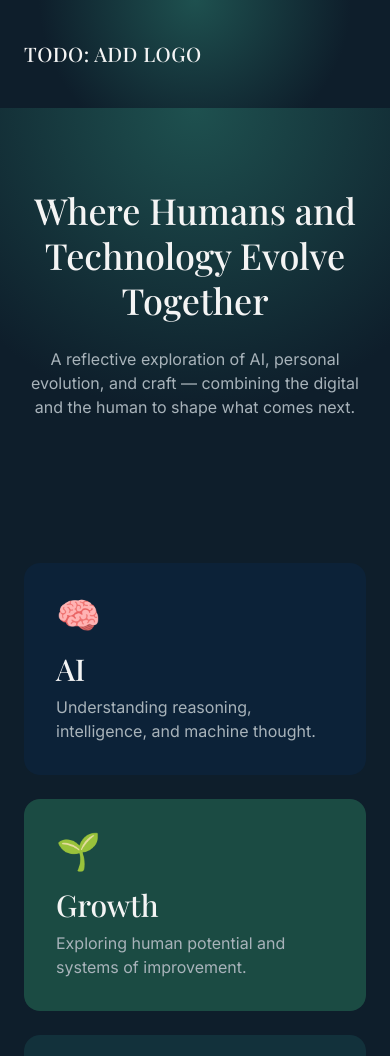
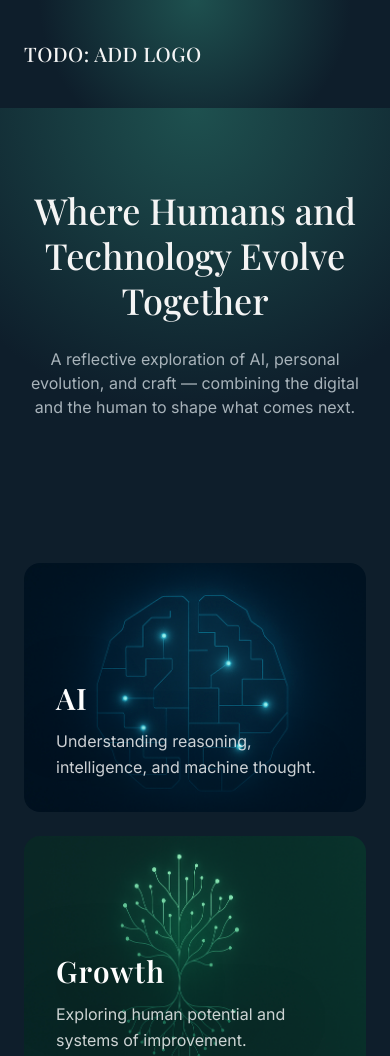
Before and after one commit to turtleand/portal, an Astro site: page / in a window 390 px wide. Shown: the top 1056 px of the page. Built offline with nearby package versions, Linux system fonts and the light colour scheme; Astro itself is replaced by a stand-in of ours.

Commit message:
Card improvements

```diff
--- a/src/components/DomainCard.astro
+++ b/src/components/DomainCard.astro
@@ -1,11 +1,14 @@
 ---
-const { label, emoji, tagline, href, variant, delay = 0 } = Astro.props;
+const { label, emoji, tagline, href, variant, delay = 0, image } = Astro.props;
 const backgroundClasses = {
   ai: "bg-card-ai",
   growth: "bg-card-growth",
   build: "bg-card-build",
   blockchain: "bg-card-blockchain",
 };
+const hasImage = Boolean(image);
+const animationDelay = `${delay}ms`;
+const imageState = hasImage ? "pending" : "false";
 ---
 
 <a
@@ -32,13 +35,35 @@ const backgroundClasses = {
       "animate-fadeUp": true,
       [backgroundClasses[variant] ?? "bg-card-ai"]: true,
     }}
-    style={`animation-delay: ${delay}ms;`}
+    data-domain-card
+    data-variant={variant}
+    data-has-image={hasImage ? "true" : "false"}
+    data-image-ready={imageState}
+    style={`animation-delay: ${animationDelay};`}
   >
-    <div class="space-y-4">
-      <span class="text-4xl" aria-hidden="true">{emoji}</span>
-      <div>
-        <h2 class="font-heading text-3xl">{label}</h2>
-        <p class="text-muted mt-2 text-base">{tagline}</p>
+    {
+      hasImage && (
+        <img
+          class="card-media"
+          src={image}
+          alt=""
+          loading="lazy"
+          decoding="async"
+          aria-hidden="true"
+          onload="this.closest('[data-domain-card]').dataset.imageReady = 'true';"
+          onerror="this.closest('[data-domain-card]').dataset.imageReady = 'false'; this.remove();"
+        />
+      )
+    }
+    <div class="card-body flex flex-col gap-5 pt-2">
+      <span class="domain-emoji" aria-hidden="true">{emoji}</span>
+      <div class="space-y-3 text-left">
+        <h2 class="font-heading text-[1.85rem] md:text-[2rem] leading-tight font-semibold tracking-[0.04em] text-white drop-shadow-[0_8px_32px_rgba(0,0,0,0.65)]">
+          {label}
+        </h2>
+        <p class="text-base text-white/80 leading-relaxed max-w-[32ch] font-normal drop-shadow-[0_5px_24px_rgba(0,0,0,0.55)]">
+          {tagline}
+        </p>
       </div>
     </div>
   </div>
--- a/src/components/QuadrantGrid.astro
+++ b/src/components/QuadrantGrid.astro
@@ -1,5 +1,15 @@
 ---
 import DomainCard from "./DomainCard.astro";
+import aiBackgroundAsset from "../images/ai.png";
+import growthBackgroundAsset from "../images/growth.png";
+import buildBackgroundAsset from "../images/build.png";
+import blockchainBackgroundAsset from "../images/blockchain.png";
+
+const aiBackground = aiBackgroundAsset.src ?? aiBackgroundAsset;
+const growthBackground = growthBackgroundAsset.src ?? growthBackgroundAsset;
+const buildBackground = buildBackgroundAsset.src ?? buildBackgroundAsset;
+const blockchainBackground =
+  blockchainBackgroundAsset.src ?? blockchainBackgroundAsset;
 
 const domains = [
   {
@@ -8,6 +18,7 @@ const domains = [
     tagline: "Understanding reasoning, intelligence, and machine thought.",
     href: "https://ai.turtleand.com",
     variant: "ai",
+    image: aiBackground,
   },
   {
     label: "Growth",
@@ -15,6 +26,7 @@ const domains = [
     tagline: "Exploring human potential and systems of improvement.",
     href: "https://growth.turtleand.com",
     variant: "growth",
+    image: growthBackground,
   },
   {
     label: "Build",
@@ -22,6 +34,7 @@ const domains = [
     tagline: "Engineering software and logic for a connected world.",
     href: "https://build.turtleand.com",
     variant: "build",
+    image: buildBackground,
   },
   {
     label: "Blockchain",
@@ -29,6 +42,7 @@ const domains = [
     tagline: "Decentralizing trust, ownership, and identity.",
     href: "https://blockchain.turtleand.com",
     variant: "blockchain",
+    image: blockchainBackground,
   },
 ];
 ---
--- a/src/styles/globals.css
+++ b/src/styles/globals.css
@@ -53,6 +53,93 @@ body {
   border-radius: calc(1rem - 2px);
 }
 
+.card-content {
+  position: relative;
+  overflow: hidden;
+  isolation: isolate;
+}
+
+.card-content::before {
+  content: '';
+  position: absolute;
+  inset: 0;
+  border-radius: inherit;
+  background: linear-gradient(180deg, rgba(6, 16, 27, 0.35), rgba(6, 16, 27, 0.8));
+  opacity: 0;
+  transition: opacity 300ms ease;
+  z-index: 0;
+  pointer-events: none;
+}
+
+.card-content[data-image-ready="true"]::before {
+  opacity: 1;
+}
+
+.card-media {
+  position: absolute;
+  inset: 0;
+  width: 100%;
+  height: 100%;
+  object-fit: cover;
+  object-position: center;
+  transform: scale(1.08);
+  filter: saturate(1.1);
+  transition: opacity 320ms ease, transform 380ms ease;
+  z-index: 0;
+  pointer-events: none;
+  user-select: none;
+}
+
+.card-content[data-image-ready="false"] .card-media,
+.card-content[data-image-ready="pending"] .card-media {
+  opacity: 0;
+}
+
+.card-content[data-image-ready="true"] .card-media {
+  opacity: 1;
+  transform: scale(1);
+}
+
+.card-body {
+  position: relative;
+  z-index: 1;
+}
+
+.domain-emoji {
+  display: inline-flex;
+  align-items: center;
+  justify-content: center;
+  width: 3.5rem;
+  height: 3.5rem;
+  border-radius: 999rem;
+  font-size: 2rem;
+  background-color: rgba(15, 32, 48, 0.65);
+  box-shadow: 0 4px 20px rgba(0, 0, 0, 0.35);
+  transition: opacity 200ms ease, transform 200ms ease, scale 200ms ease;
+}
+
+.card-content[data-image-ready="true"] .domain-emoji {
+  opacity: 0;
+  transform: translateY(-6px);
+  scale: 0.9;
+}
+
+@media (prefers-reduced-data: reduce) {
+  .card-media {
+    display: none;
+  }
+
+  .card-content::before {
+    opacity: 0;
+  }
+
+  .card-content .domain-emoji {
+    opacity: 1;
+    transform: none;
+    scale: 1;
+  }
+}
+
 .card-surface:hover,
 .card-surface:focus-within {
   transform: translateY(-4px) scale(1.02);
```
Also changed, not shown: src/images/ai.png (added), src/images/build.png (added), src/images/growth.png (added).
